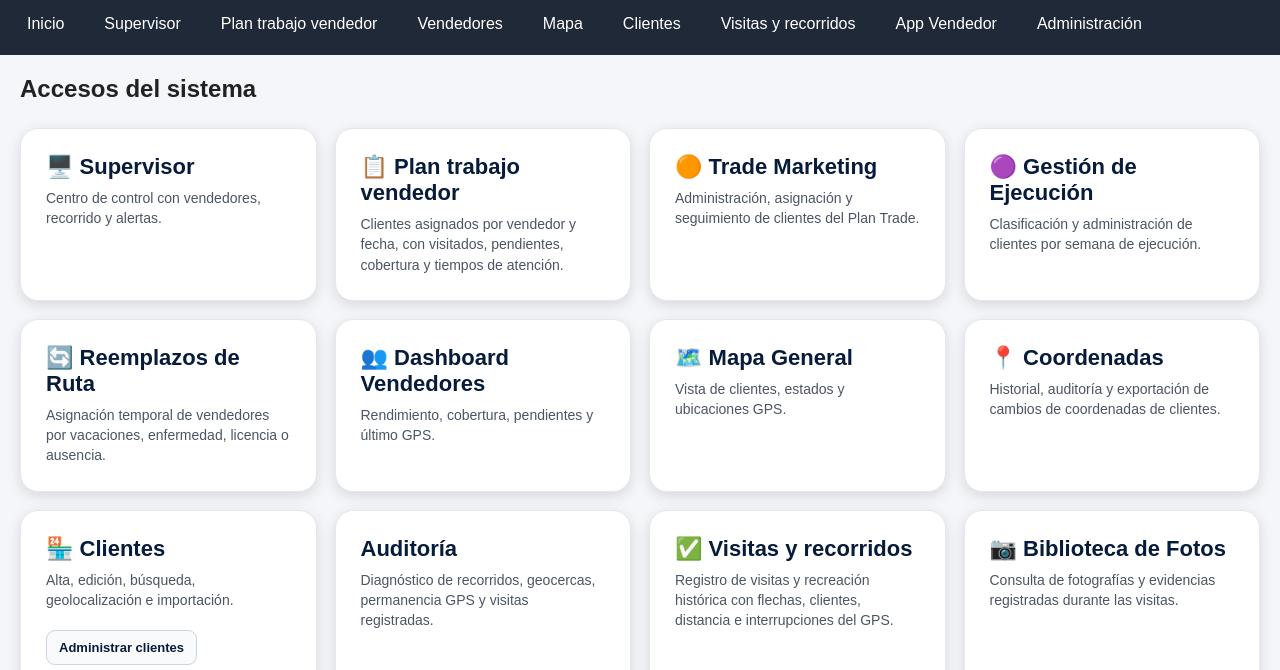
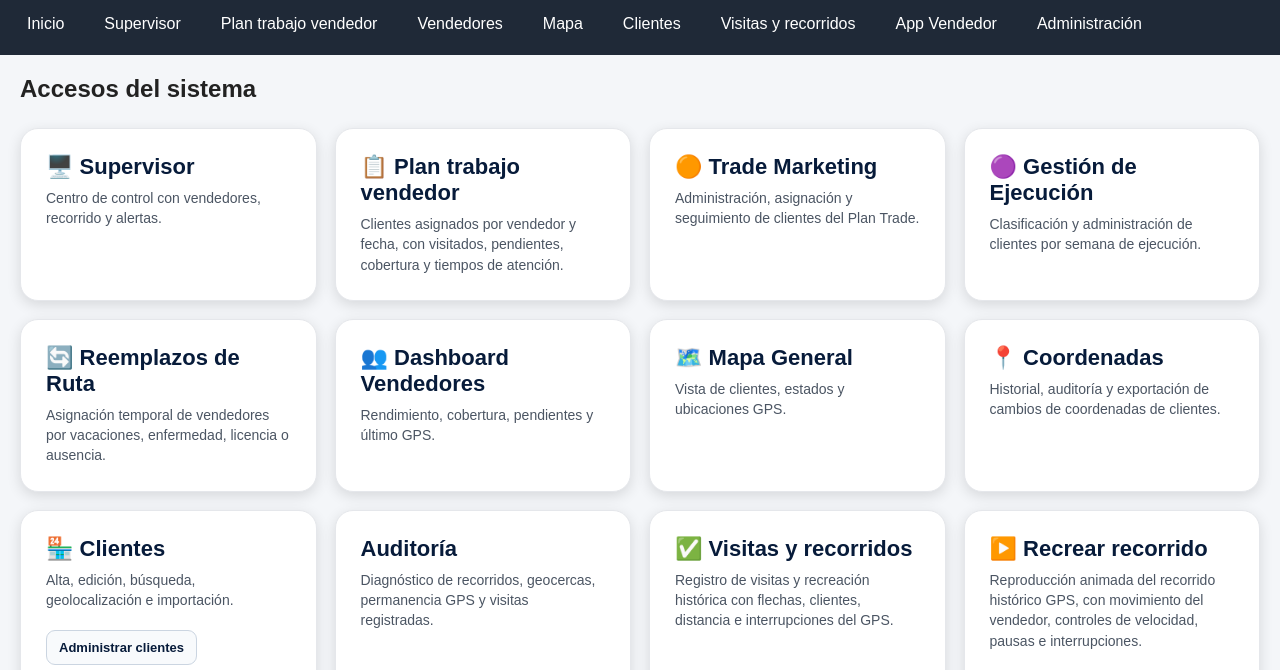
Before and after one commit to gacciardi/sec-supervisor, a website: page index.html in a window 1280 px wide. Shown: the part 107-777 px from the top of the page. Drawn offline with Linux system fonts and the light colour scheme; no server answers.

Commit message:
Add link to recreate recorrido page in index.html

```diff
--- a/index.html
+++ b/index.html
@@ -30,6 +30,7 @@
   <div class="menu-card menu-card-clientes"><div><h3>🏪 Clientes</h3><p>Alta, edición, búsqueda, geolocalización e importación.</p></div><div class="menu-card-acciones"><a href="clientes.html">Administrar clientes</a><a class="btn-listado" href="clientes-listado.html">📋 Ver listado completo</a></div></div>
   <a class="menu-card" href="auditoria.html"><h3>Auditoría</h3><p>Diagnóstico de recorridos, geocercas, permanencia GPS y visitas registradas.</p></a>
   <a class="menu-card" href="visitas.html"><h3>✅ Visitas y recorridos</h3><p>Registro de visitas y recreación histórica con flechas, clientes, distancia e interrupciones del GPS.</p></a>
+<a class="menu-card" href="recrear-recorrido.html"><h3>▶️ Recrear recorrido</h3><p>Reproducción animada del recorrido histórico GPS, con movimiento del vendedor, controles de velocidad, pausas e interrupciones.</p></a>
   <a class="menu-card" href="biblioteca-fotos.html"><h3>📷 Biblioteca de Fotos</h3><p>Consulta de fotografías y evidencias registradas durante las visitas.</p></a>
   <a class="menu-card" href="alertas.html"><h3>⚠️ Alertas</h3><p>Alertas operativas y desvíos detectados.</p></a>
   <a class="menu-card" href="pendientes.html"><h3>📌 Pendientes</h3><p>Clientes programados aún no visitados.</p></a>
```
